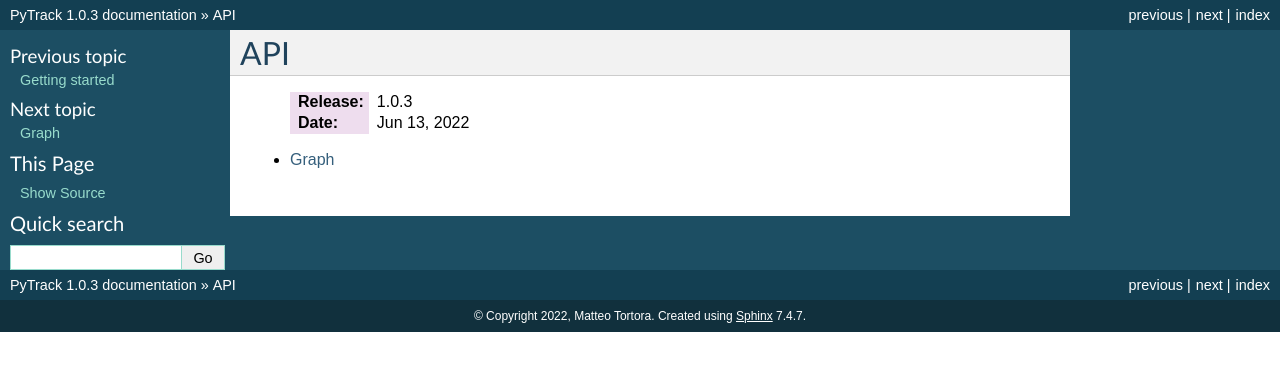
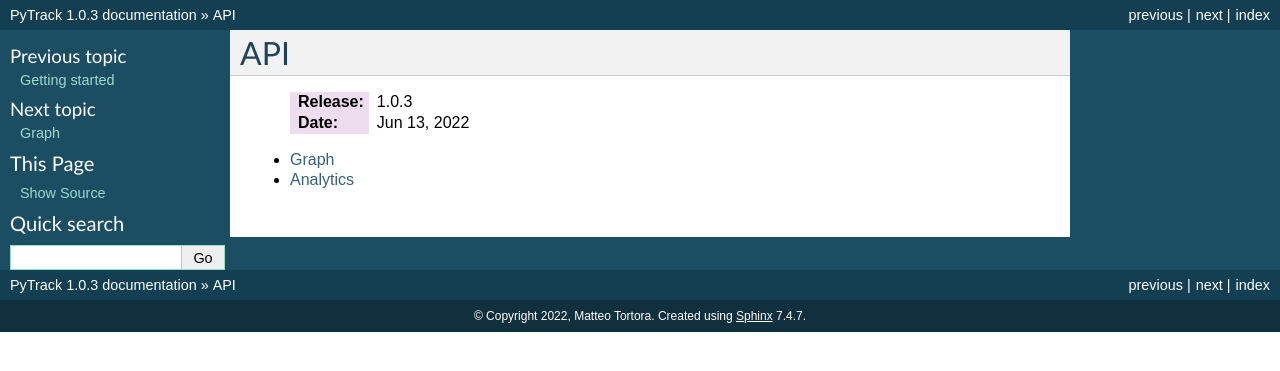
Before and after one commit to cosbidev/PyTrack, a Sphinx documentation site: the page built from docs/source/API/index.rst, in a window 1280 px wide. Shown: the top 371 px of the page. Built offline with Sphinx 7.4.7, drawn with Linux system fonts in a browser that asks for light colours.

Commit message:
Update docs

```diff
--- /dev/null
+++ b/docs/source/API/analytics.rst
@@ -0,0 +1,5 @@
+Analytics
+========
+
+.. autoclass:: pytrack.analytics.plot
+   :members:
--- a/docs/source/API/index.rst
+++ b/docs/source/API/index.rst
@@ -10,3 +10,4 @@ API
    :maxdepth: 2
 
    graph
+   analytics
```
